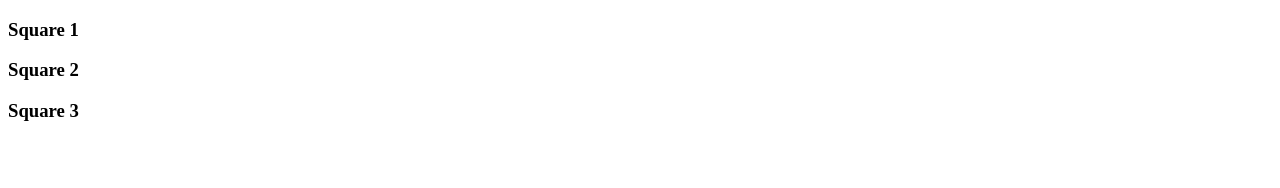
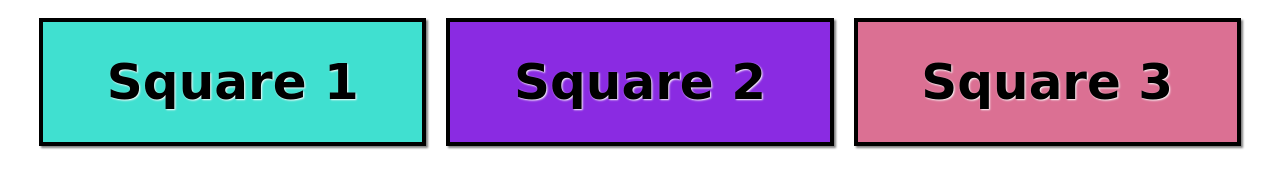
Before and after one commit to kelly-tnguyen/MergeConflict-Practice, a plain HTML site: page index.html in a window 1280 px wide. Drawn offline with Linux system fonts and the light colour scheme; a web font is replaced by a local one.

Commit message:
added CSS

```diff
--- a/index.html
+++ b/index.html
@@ -4,17 +4,19 @@
     <meta charset="UTF-8">
     <meta name="viewport" content="width=device-width, initial-scale=1.0">
     <meta http-equiv="X-UA-Compatible" content="ie=edge">
+    <link href="https://fonts.googleapis.com/css?family=Crafty+Girls|Rouge+Script|Sedgwick+Ave" rel="stylesheet">
+    <link rel="stylesheet" href="styles.css">
     <title>Merge Conflicts</title>
 </head>
 
 <body>
-    <div>
+    <div class="square one">
         <h3>Square 1</h3>
     </div>
-    <div>
+    <div class="square two">
         <h3>Square 2</h3>
     </div>
-    <div>
+    <div class="square three">
         <h3>Square 3</h3>
     </div>
 </body>
--- /dev/null
+++ b/styles.css
@@ -0,0 +1,69 @@
+body {
+    display: flex;
+    flex-wrap: wrap;
+    justify-content: center;
+}
+
+.square {
+    width: 30%;
+    height: 120px;
+    border: 4px solid black;
+    box-shadow: 2px 2px 2px gray;
+    margin: 10px;
+    display: flex
+}
+
+.one {
+    background-color: turquoise;
+    align-items: center;
+    justify-content: center;
+}
+
+.one:hover {
+    opacity: .7;
+}
+
+.one > h3 {
+    font-size: 50px;
+    font-family: 'Sedgwick Ave', cursive;
+    color: black;
+    text-shadow: 1px 1px 2px white;
+}
+
+.two {
+    background-color: blueviolet;
+    align-items: center;
+    justify-content: center;
+}
+
+.two:hover {
+    opacity: .7;
+}
+
+.two > h3 {
+    font-size: 50px;
+    font-family: 'Rouge Script', cursive;
+    color: black;
+    text-shadow: 1px 1px 2px white;
+}
+
+.three {
+    background-color: palevioletred;
+    align-items: center;
+    justify-content: center;
+}
+
+.three:hover {
+    opacity: .7;
+}
+
+.three > h3 {
+    font-size: 50px;
+    font-family: 'Crafty Girls', cursive;
+    color: black;
+    text-shadow: 1px 1px 2px white;
+}
+
+h3:hover {
+    text-shadow: 2px 2px 2px yellow;
+}
```
